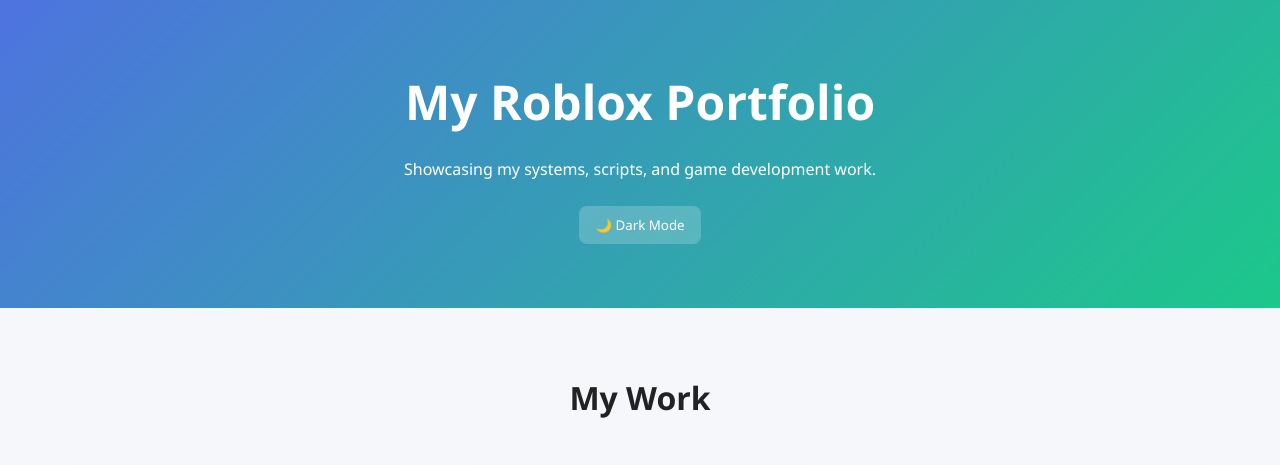
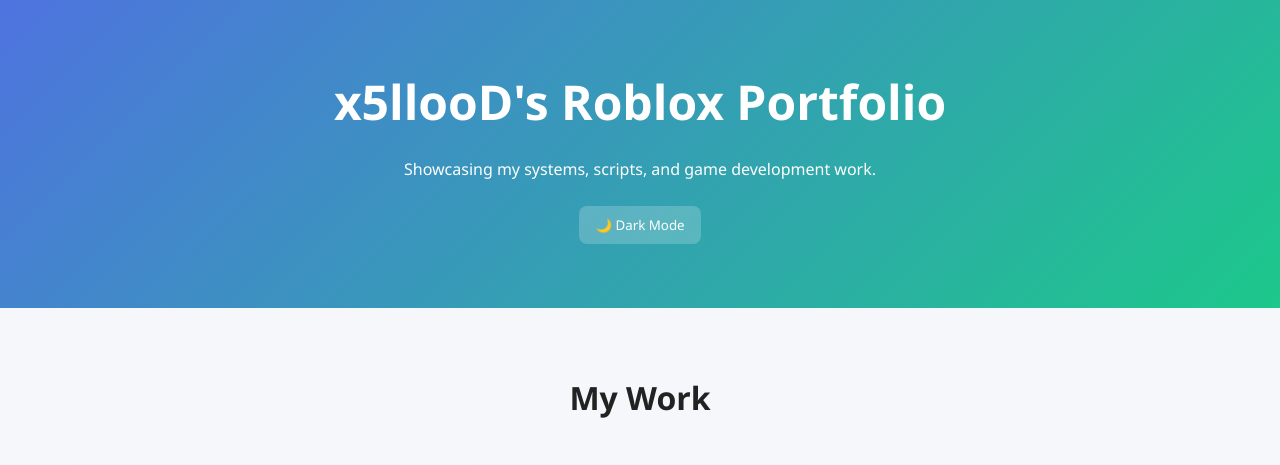
Before and after one commit to x5llooD/Portfolio, a plain HTML site: page index.html in a window 1280 px wide. Shown: the top 465 px of the page. Drawn offline with Linux system fonts and the light colour scheme.

Commit message:
Update index.html

```diff
--- a/index.html
+++ b/index.html
@@ -11,7 +11,7 @@
   <!-- Hero Section -->
   <header class="hero">
   <div class="container">
-    <h1>My Roblox Portfolio</h1>
+    <h1>x5llooD's Roblox Portfolio</h1>
     <p>Showcasing my systems, scripts, and game development work.</p>
     <button id="darkModeToggle">🌙 Dark Mode</button>
   </div>
```
